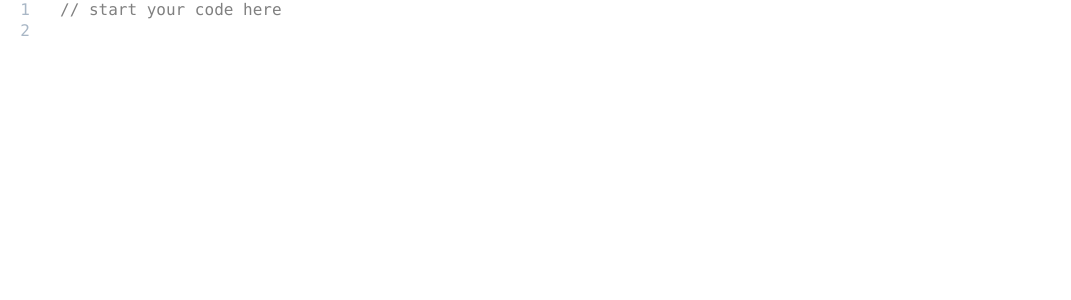
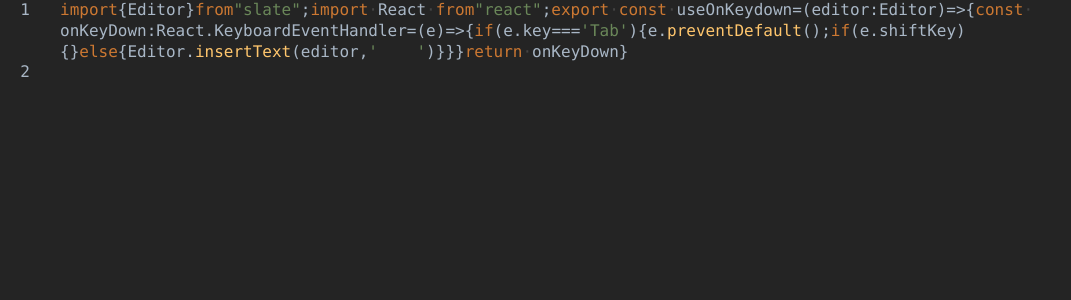
Before and after one commit to dsvgit/mide, a React (Vite) app: page / in a window 1280 px wide. Shown: the top 300 px of the page, without its empty margins (0-1071 px from the left). Built offline with nearby package versions, Linux system fonts and the light colour scheme.

Commit message:
minor fixes

```diff
--- a/src/initialValue.ts
+++ b/src/initialValue.ts
@@ -1,7 +1,7 @@
 import { Descendant } from 'slate'
 
 const text = `
-// start your code here
+import{Editor}from"slate";import React from"react";export const useOnKeydown=(editor:Editor)=>{const onKeyDown:React.KeyboardEventHandler=(e)=>{if(e.key==='Tab'){e.preventDefault();if(e.shiftKey){}else{Editor.insertText(editor,'    ')}}}return onKeyDown}
 `
 
 export const initialValue = text
--- a/src/slate/useDecorate.ts
+++ b/src/slate/useDecorate.ts
@@ -33,8 +33,6 @@ export const useDecorate = () => {
         start = end
       }
 
-      console.log(node, tokens, ranges);
-
       return ranges
     },
     []
@@ -61,8 +59,8 @@ Prism.languages.tsx = Prism.languages.extend('tsx', {
   space: {
     pattern: /\s/,
     // lookbehind: true,
-    greedy: true
-  }
+    greedy: true,
+  },
 })
 Prism.languages.insertBefore('tsx', 'prolog', {
   comment: { pattern: /\/\/[^\n]*/, alias: 'comment' },
--- a/src/slate/useOnKeydown.ts
+++ b/src/slate/useOnKeydown.ts
@@ -7,7 +7,6 @@ export const useOnKeydown = (editor: Editor) => {
       e.preventDefault()
 
       if (e.shiftKey) {
-
       } else {
         Editor.insertText(editor, '    ')
       }
--- a/src/styles/index.css
+++ b/src/styles/index.css
@@ -26,16 +26,16 @@ body {
   height: 100%;
 }
 
-[data-slate-editor="true"] {
+[data-slate-editor='true'] {
   height: 100%;
   counter-reset: terminal-counter;
 }
 
-[data-slate-node="element"] {
+[data-slate-node='element'] {
   padding-left: 60px;
 }
 
-[data-slate-node="element"]::before {
+[data-slate-node='element']::before {
   position: absolute;
   left: 0;
   width: 30px;
@@ -43,7 +43,7 @@ body {
   text-align: right;
 
   counter-increment: terminal-counter;
-  content: counter(terminal-counter) "";
+  content: counter(terminal-counter) '';
 }
 
 .tooltip {
@@ -64,16 +64,17 @@ body {
 
 .tooltip button {
   background: transparent;
-  border: 1px solid;
+  border: 1px solid #ffffff;
+  color: #fff;
   padding: 5px 10px;
   border-radius: 20px;
   cursor: pointer;
   margin-bottom: 10px;
 }
 
-@media (prefers-color-scheme: light) {
-  :root {
-    color: #213547;
-    background-color: #ffffff;
-  }
-}
+/*@media (prefers-color-scheme: light) {*/
+/*  :root {*/
+/*    color: #213547;*/
+/*    background-color: #ffffff;*/
+/*  }*/
+/*}*/
```
